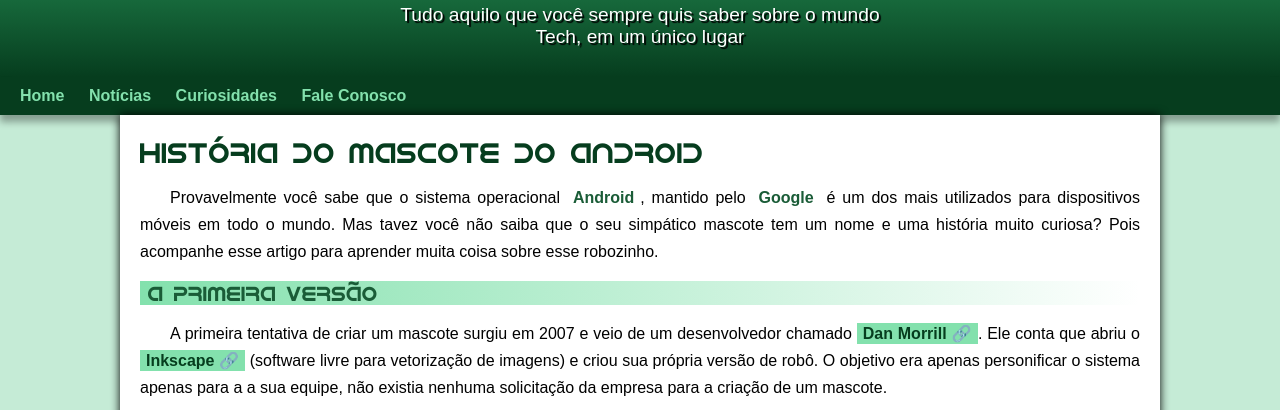
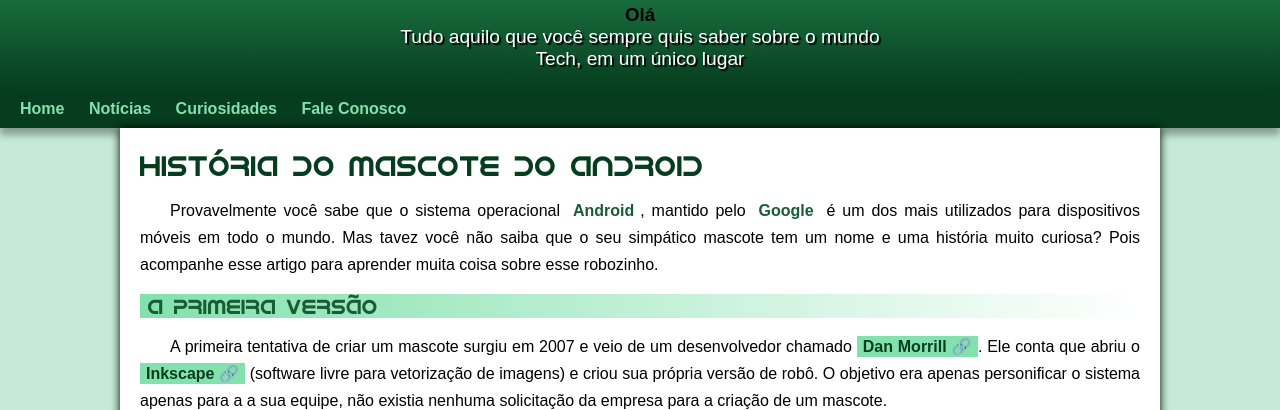
Before and after one commit to WalaceChaves/site-android, a plain HTML site: page index.html in a window 1280 px wide. Shown: the part 113-523 px from the top of the page. Drawn offline with Linux system fonts and the light colour scheme.

Commit message:
terceirocommit

```diff
--- a/index.html
+++ b/index.html
@@ -16,6 +16,7 @@
 
     <header>
         <h1>Curiosidades de Tecnologia</h1>
+        <h3>Olá</h3>
         <p>Tudo aquilo que você sempre quis saber sobre o mundo Tech, em um único lugar</p>
     </header>
 
```
